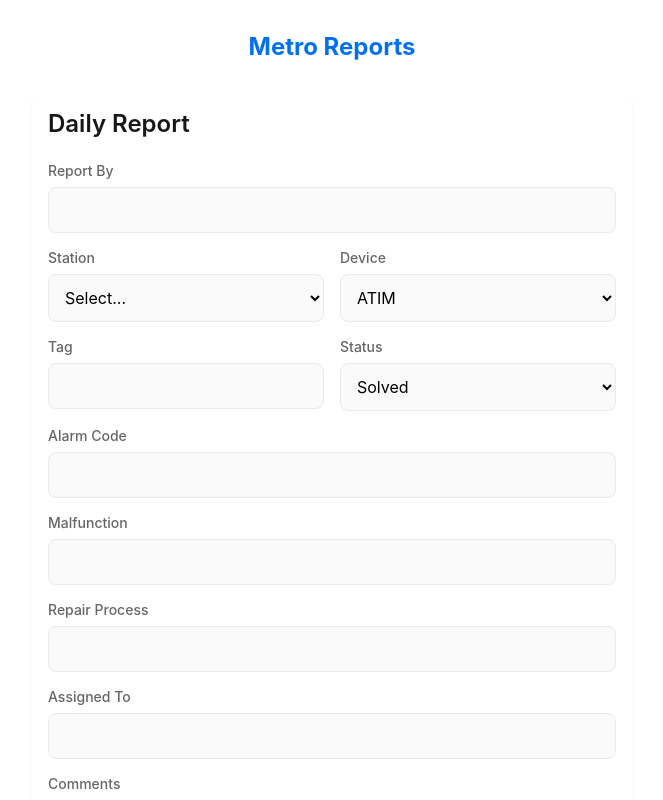
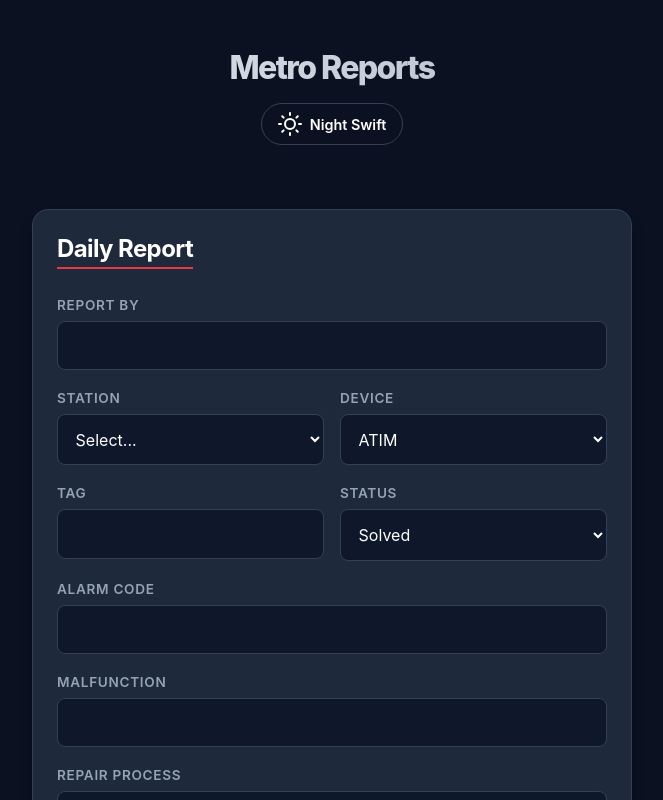
Before and after one commit to Kontses/AFC-Report, a Next.js app: page / in a window 1280 px wide. Shown: the top 800 px of the page, without its empty margins (308-971 px from the left). Built offline with nearby package versions, Linux system fonts and the light colour scheme.

Commit message:
UI structure with a night theme provider

```diff
--- a/src/app/globals.css
+++ b/src/app/globals.css
@@ -1,21 +1,49 @@
 :root {
-  --background: #ffffff;
-  --foreground: #171717;
-  --primary: #0070f3;
-  --secondary: #666;
-  --error: #e00;
-  --success: #0a0;
-  --border: #eaeaea;
+  /* Default variables (Dark Theme by default) */
+  --transition-speed: 0.3s;
+  --background: #0b1120;
+  --foreground: #ffffff;
+  --primary: #e63946;
+  --primary-hover: #c92a37;
+  --secondary: #94a3b8;
+  --card-bg: #1e293b;
+  --input-bg: #0f172a;
+  --border: #334155;
+  --success: #10b981;
 }
 
-@media (prefers-color-scheme: dark) {
-  :root {
-    --background: #0a0a0a;
-    --foreground: #ededed;
-    --primary: #3291ff;
-    --secondary: #888;
-    --border: #333;
-  }
+[data-theme='dark'] {
+  /* Same as root */
+  --background: #0b1120;
+  --foreground: #ffffff;
+  --primary: #e63946;
+  --primary-hover: #c92a37;
+  --secondary: #94a3b8;
+  --card-bg: #1e293b;
+  --input-bg: #0f172a;
+  --border: #334155;
+  --success: #10b981;
+}
+
+[data-theme='light'] {
+  --background: #e0f2fe;
+  /* Soft Light Blue */
+  --foreground: #0f172a;
+  /* Dark Blue Text */
+  --primary: #e63946;
+  /* Keep Red as requested second color in palette */
+  --primary-hover: #ef4444;
+  --secondary: #475569;
+  --card-bg: #ffffff;
+  --input-bg: #f1f5f9;
+  --border: #cbd5e1;
+  --success: #10b981;
+}
+
+/* Ensure inputs/selects have correct text color in both modes */
+select option {
+  background-color: var(--card-bg);
+  color: var(--foreground);
 }
 
 * {
@@ -33,7 +61,11 @@ body {
   min-height: 100vh;
 }
 
-input, select, textarea, button {
+input,
+select,
+textarea,
+button {
   font-family: inherit;
-  font-size: 16px; /* Prevents zoom on iOS */
+  font-size: 16px;
+  /* Prevents zoom on iOS */
 }
--- a/src/app/layout.tsx
+++ b/src/app/layout.tsx
@@ -1,6 +1,7 @@
 import type { Metadata } from "next";
 import { Geist, Geist_Mono } from "next/font/google";
 import "./globals.css";
+import { ThemeProvider } from "../components/ThemeProvider";
 
 const geistSans = Geist({
   variable: "--font-geist-sans",
@@ -24,11 +25,11 @@ export const metadata: Metadata = {
 };
 
 export const viewport = {
-  themeColor: "#000000",
+  themeColor: "#0b1120", // Default dark for PWA start
   width: "device-width",
   initialScale: 1,
   maximumScale: 1,
-  userScalable: false, // Prevent zooming for native app feel
+  userScalable: false,
 };
 
 export default function RootLayout({
@@ -39,7 +40,9 @@ export default function RootLayout({
   return (
     <html lang="en">
       <body className={`${geistSans.variable} ${geistMono.variable}`}>
-        {children}
+        <ThemeProvider>
+          {children}
+        </ThemeProvider>
       </body>
     </html>
   );
--- a/src/app/page.module.css
+++ b/src/app/page.module.css
@@ -5,14 +5,19 @@
 }
 
 .header {
-  padding: 1rem 0;
+  padding: 2rem 0;
   text-align: center;
-  margin-bottom: 1rem;
+  margin-bottom: 2rem;
 }
 
 .header h1 {
-  font-size: 1.5rem;
-  color: var(--primary);
+  font-size: 2rem;
+  font-weight: 800;
+  background: linear-gradient(to right, #fff, #94a3b8);
+  -webkit-background-clip: text;
+  background-clip: text;
+  color: transparent;
+  letter-spacing: -0.05em;
 }
 
 .main {
--- a/src/app/page.tsx
+++ b/src/app/page.tsx
@@ -1,6 +1,7 @@
 // import Image from "next/image"; // Removed unused import
 import ReportForm from "../components/ReportForm";
 import PendingReports from "../components/PendingReports";
+import ThemeToggle from "../components/ThemeToggle";
 import styles from "./page.module.css";
 
 export default function Home() {
@@ -8,6 +9,9 @@ export default function Home() {
     <div className={styles.page}>
       <header className={styles.header}>
         <h1>Metro Reports</h1>
+        <div style={{ display: 'flex', justifyContent: 'center', marginTop: '1rem' }}>
+          <ThemeToggle />
+        </div>
       </header>
       <main className={styles.main}>
         <ReportForm />
--- /dev/null
+++ b/src/components/PendingReports.module.css
@@ -0,0 +1,60 @@
+.container {
+    padding: 1.5rem;
+    margin-top: 2rem;
+    background: var(--card-bg);
+    border: 1px solid var(--border);
+    border-radius: 16px;
+    box-shadow: 0 4px 6px rgba(0, 0, 0, 0.2);
+}
+
+.title {
+    font-size: 1.1rem;
+    font-weight: 700;
+    color: var(--foreground);
+    margin-bottom: 1rem;
+    display: flex;
+    align-items: center;
+    justify-content: space-between;
+}
+
+.list {
+    list-style: none;
+    padding: 0;
+    margin: 0 0 1.5rem 0;
+    display: flex;
+    flex-direction: column;
+    gap: 0.75rem;
+}
+
+.listItem {
+    background: var(--input-bg);
+    padding: 1rem;
+    border-radius: 8px;
+    border: 1px solid var(--border);
+    font-size: 0.9rem;
+    color: var(--secondary);
+    display: flex;
+    justify-content: space-between;
+    align-items: center;
+}
+
+.syncBtn {
+    width: 100%;
+    padding: 1rem;
+    background: var(--success);
+    /* Keep green for sync success/action or maybe use primary? Let's use success for distinction or primary for consistency. User asked for Red/Blue. Let's stick to Primary (Red) or maybe a specific 'Action' color. The request said "Red as second color". Let's use Primary. */
+    background: var(--primary);
+    color: white;
+    border: none;
+    border-radius: 8px;
+    font-weight: 700;
+    font-size: 1rem;
+    cursor: pointer;
+    text-transform: uppercase;
+    letter-spacing: 0.05em;
+    transition: background-color 0.2s;
+}
+
+.syncBtn:hover {
+    background: var(--primary-hover);
+}
--- a/src/components/ReportForm.module.css
+++ b/src/components/ReportForm.module.css
@@ -1,19 +1,26 @@
 .form {
   display: flex;
   flex-direction: column;
-  gap: 1rem;
-  padding: 1rem;
-  background: white;
-  border-radius: 12px;
-  box-shadow: 0 4px 6px rgba(0, 0, 0, 0.05);
+  gap: 1.25rem;
+  padding: 1.5rem;
+  background: var(--card-bg);
+  border: 1px solid var(--border);
+  border-radius: 16px;
+  box-shadow: 0 10px 15px -3px rgba(0, 0, 0, 0.4);
   max-width: 600px;
   margin: 0 auto;
 }
 
 .form h2 {
   margin-bottom: 0.5rem;
-  font-weight: 600;
+  font-weight: 700;
+  letter-spacing: -0.025em;
   color: var(--foreground);
+  text-align: center;
+  border-bottom: 2px solid var(--primary);
+  display: inline-block;
+  align-self: flex-start;
+  padding-bottom: 0.25rem;
 }
 
 .group {
@@ -32,20 +39,23 @@
 }
 
 .form label {
-  font-size: 0.875rem;
-  font-weight: 500;
+  font-size: 0.85rem;
+  font-weight: 600;
   color: var(--secondary);
+  text-transform: uppercase;
+  letter-spacing: 0.05em;
 }
 
 .form input,
 .form select,
 .form textarea {
-  padding: 0.75rem;
+  padding: 0.85rem;
   border: 1px solid var(--border);
   border-radius: 8px;
-  background: #fafafa;
-  transition: border-color 0.2s;
-  width: 100%; /* Ensure they fit the container */
+  background: var(--input-bg);
+  color: var(--foreground);
+  transition: all 0.2s;
+  width: 100%;
 }
 
 .form input:focus,
@@ -53,21 +63,28 @@
 .form textarea:focus {
   outline: none;
   border-color: var(--primary);
-  background: #fff;
+  box-shadow: 0 0 0 2px rgba(230, 57, 70, 0.2);
 }
 
 .submitBtn {
-  margin-top: 1rem;
+  margin-top: 1.5rem;
   padding: 1rem;
   background: var(--primary);
   color: white;
   border: none;
   border-radius: 8px;
-  font-weight: 600;
+  font-weight: 700;
+  font-size: 1rem;
   cursor: pointer;
-  transition: opacity 0.2s;
+  transition: background-color 0.2s, transform 0.1s;
+  text-transform: uppercase;
+  letter-spacing: 0.05em;
 }
 
 .submitBtn:active {
-  opacity: 0.9;
+  transform: scale(0.98);
 }
+
+.submitBtn:hover {
+  background: var(--primary-hover);
+}
--- /dev/null
+++ b/src/components/ThemeProvider.tsx
@@ -0,0 +1,50 @@
+"use client";
+
+import { createContext, useContext, useEffect, useState } from "react";
+
+type Theme = "dark" | "light";
+
+interface ThemeContextType {
+    theme: Theme;
+    toggleTheme: () => void;
+}
+
+const ThemeContext = createContext<ThemeContextType | undefined>(undefined);
+
+export function ThemeProvider({ children }: { children: React.ReactNode }) {
+    const [theme, setTheme] = useState<Theme>("dark");
+
+    useEffect(() => {
+        // Check local storage or preference
+        const saved = localStorage.getItem("theme") as Theme;
+        if (saved) {
+            setTheme(saved);
+            document.documentElement.setAttribute("data-theme", saved);
+        } else {
+            document.documentElement.setAttribute("data-theme", "dark");
+        }
+    }, []);
+
+    const toggleTheme = () => {
+        setTheme((prev) => {
+            const newTheme = prev === "dark" ? "light" : "dark";
+            localStorage.setItem("theme", newTheme);
+            document.documentElement.setAttribute("data-theme", newTheme);
+            return newTheme;
+        });
+    };
+
+    return (
+        <ThemeContext.Provider value={{ theme, toggleTheme }}>
+            {children}
+        </ThemeContext.Provider>
+    );
+}
+
+export function useTheme() {
+    const context = useContext(ThemeContext);
+    if (context === undefined) {
+        throw new Error("useTheme must be used within a ThemeProvider");
+    }
+    return context;
+}
--- /dev/null
+++ b/src/components/ThemeToggle.module.css
@@ -0,0 +1,22 @@
+.toggle {
+    background: transparent;
+    border: 1px solid var(--border);
+    color: var(--foreground);
+    padding: 0.5rem 1rem;
+    border-radius: 999px;
+    cursor: pointer;
+    display: flex;
+    align-items: center;
+    gap: 0.5rem;
+    transition: all 0.2s;
+}
+
+.toggle:hover {
+    background: var(--card-bg);
+    border-color: var(--primary);
+}
+
+.label {
+    font-weight: 600;
+    font-size: 0.9rem;
+}
--- /dev/null
+++ b/src/components/ThemeToggle.tsx
@@ -0,0 +1,33 @@
+"use client";
+
+import { useTheme } from "./ThemeProvider";
+import styles from "./ThemeToggle.module.css";
+
+export default function ThemeToggle() {
+    const { theme, toggleTheme } = useTheme();
+
+    return (
+        <button onClick={toggleTheme} className={styles.toggle} aria-label="Toggle Theme">
+            {theme === "dark" ? (
+                // Sun Icon
+                <svg xmlns="http://www.w3.org/2000/svg" width="24" height="24" viewBox="0 0 24 24" fill="none" stroke="currentColor" strokeWidth="2" strokeLinecap="round" strokeLinejoin="round">
+                    <circle cx="12" cy="12" r="5"></circle>
+                    <line x1="12" y1="1" x2="12" y2="3"></line>
+                    <line x1="12" y1="21" x2="12" y2="23"></line>
+                    <line x1="4.22" y1="4.22" x2="5.64" y2="5.64"></line>
+                    <line x1="18.36" y1="18.36" x2="19.78" y2="19.78"></line>
+                    <line x1="1" y1="12" x2="3" y2="12"></line>
+                    <line x1="21" y1="12" x2="23" y2="12"></line>
+                    <line x1="4.22" y1="19.78" x2="5.64" y2="18.36"></line>
+                    <line x1="18.36" y1="5.64" x2="19.78" y2="4.22"></line>
+                </svg>
+            ) : (
+                // Moon Icon
+                <svg xmlns="http://www.w3.org/2000/svg" width="24" height="24" viewBox="0 0 24 24" fill="none" stroke="currentColor" strokeWidth="2" strokeLinecap="round" strokeLinejoin="round">
+                    <path d="M21 12.79A9 9 0 1 1 11.21 3 7 7 0 0 0 21 12.79z"></path>
+                </svg>
+            )}
+            <span className={styles.label}>Night Swift</span>
+        </button>
+    );
+}
```
Also changed, not shown: src/components/PendingReports.tsx (+15 -17 lines).
